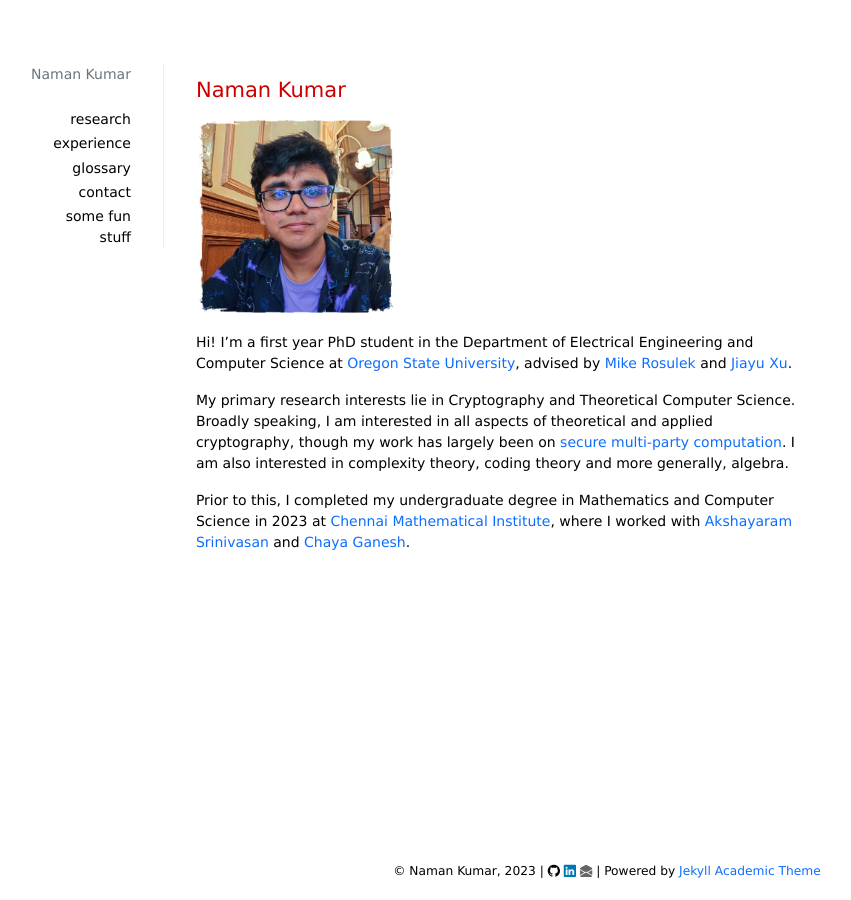
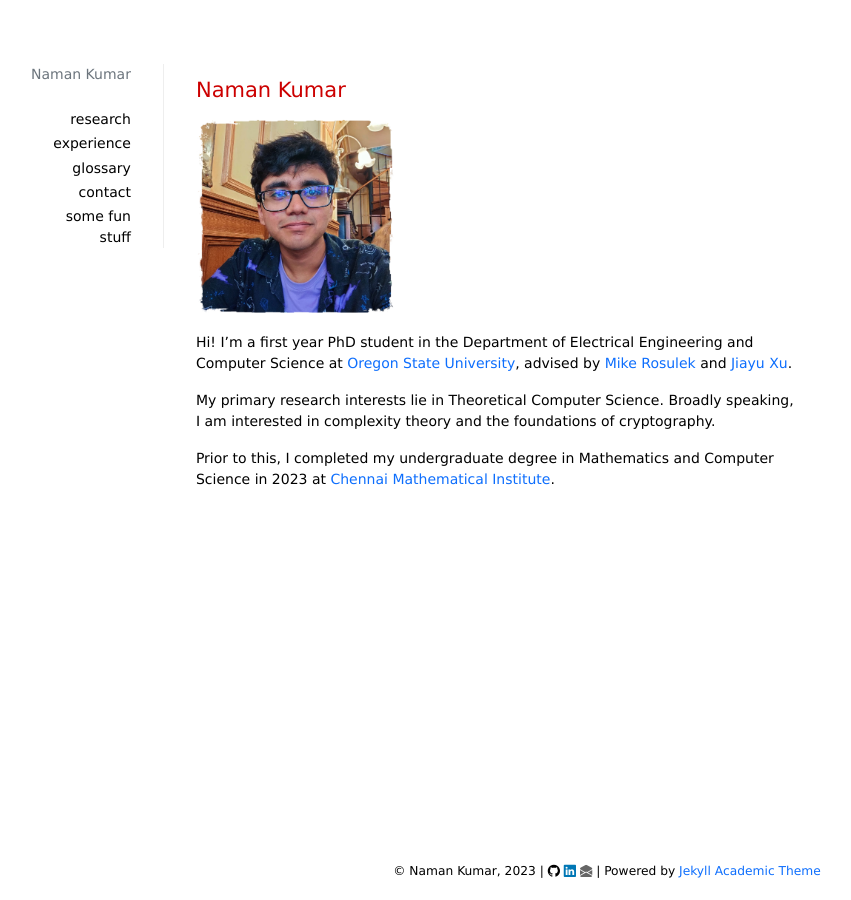
Before and after one commit to matcauthon49/matcauthon49.github.io, a Jekyll site: the page built from index.md, in a window 1280 px wide. Shown: the whole page, without its empty margins (33-884 px from the left). Built offline with Jekyll 4.4.1, drawn with Linux system fonts in a browser that asks for light colours; nearby versions of some CDN libraries; a style sheet for code colours, icons or effects is not loaded.

Commit message:
Update index.md

```diff
--- a/index.md
+++ b/index.md
@@ -18,6 +18,8 @@ layout: default
 
 Hi! I'm a first year PhD student in the Department of Electrical Engineering and Computer Science at [Oregon State University](https://engineering.oregonstate.edu/EECS), advised by [Mike Rosulek](https://web.engr.oregonstate.edu/~rosulekm/) and [Jiayu Xu](https://sites.google.com/view/jiayux).
 
-My primary research interests lie in Cryptography and Theoretical Computer Science. Broadly speaking, I am interested in all aspects of theoretical and applied cryptography, though my work has largely been on [secure multi-party computation](https://en.wikipedia.org/wiki/Secure_multi-party_computation). I am also interested in complexity theory, coding theory and more generally, algebra.
+My primary research interests lie in Theoretical Computer Science. Broadly speaking, I am interested in complexity theory and the foundations of cryptography.
 
-Prior to this, I completed my undergraduate degree in Mathematics and Computer Science in 2023 at [Chennai Mathematical Institute](cmi.ac.in), where I worked with [Akshayaram Srinivasan](https://www.cs.toronto.edu/~akshayaram/) and [Chaya Ganesh](https://www.csa.iisc.ac.in/~chaya/).
+<!-- My primary research interests lie in Cryptography and Theoretical Computer Science. Broadly speaking, I am interested in all aspects of theoretical and applied cryptography, though my work has largely been on [secure multi-party computation](https://en.wikipedia.org/wiki/Secure_multi-party_computation). I am also interested in complexity theory, coding theory and more generally, algebra. -->
+
+Prior to this, I completed my undergraduate degree in Mathematics and Computer Science in 2023 at [Chennai Mathematical Institute](cmi.ac.in).
```
